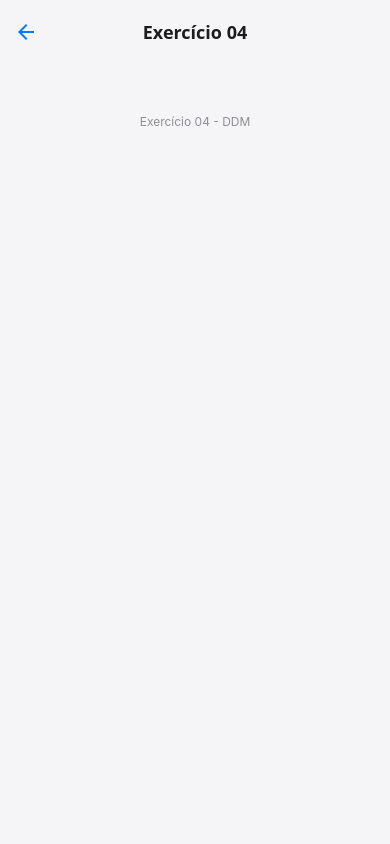
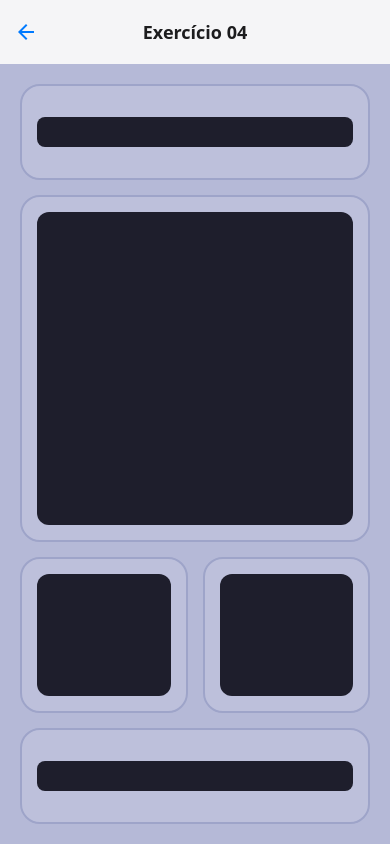
Before and after one commit to franciscopaulinoq/ddm-exercicios-flexbox, a React Native app: screen /Ex4 in a window 390 px wide. Built offline with nearby package versions, Linux system fonts and the light colour scheme.

Commit message:
feat: implement exercicio 4 screen

```diff
--- a/src/screens/Exercicio04.tsx
+++ b/src/screens/Exercicio04.tsx
@@ -1,10 +1,29 @@
 import React from "react";
 import { View, Text, StyleSheet } from "react-native";
 
-export default function Exercicio01() {
+export default function Exercicio04() {
   return (
     <View style={styles.container}>
-      <Text style={styles.indicatorText}>Exercício 04 - DDM</Text>
+      <View style={[styles.sectionContainer, { flex: 0.8 }]}>
+        <View style={styles.darkBar} />
+      </View>
+
+      <View style={[styles.sectionContainer, { flex: 4 }]}>
+        <View style={styles.darkCard} />
+      </View>
+
+      <View style={styles.rowContainer}>
+        <View style={[styles.sectionContainer, styles.halfColumn]}>
+          <View style={styles.darkCard} />
+        </View>
+        <View style={[styles.sectionContainer, styles.halfColumn]}>
+          <View style={styles.darkCard} />
+        </View>
+      </View>
+
+      <View style={[styles.sectionContainer, { flex: 0.8 }]}>
+        <View style={styles.darkBar} />
+      </View>
     </View>
   );
 }
@@ -12,14 +31,36 @@ export default function Exercicio01() {
 const styles = StyleSheet.create({
   container: {
     flex: 1,
-    backgroundColor: "#F5F5F7",
+    backgroundColor: "#b5b9d7",
+    padding: 20,
+    gap: 15,
+  },
+  sectionContainer: {
+    borderWidth: 2,
+    borderColor: "#9ea4c9",
+    borderRadius: 20,
+    padding: 15,
     justifyContent: "center",
-    alignItems: "center",
+    backgroundColor: "rgba(255, 255, 255, 0.1)",
   },
-  indicatorText: {
-    fontSize: 12,
-    color: "#8E8E93",
-    position: "absolute",
-    top: 50,
+  rowContainer: {
+    flexDirection: "row",
+    flex: 2,
+    gap: 15,
+  },
+  halfColumn: {
+    flex: 1,
+    marginBottom: 0,
+  },
+  darkCard: {
+    flex: 1,
+    backgroundColor: "#1e1e2c",
+    borderRadius: 12,
+  },
+  darkBar: {
+    height: 30,
+    backgroundColor: "#1e1e2c",
+    borderRadius: 8,
+    width: "100%",
   },
 });
```
